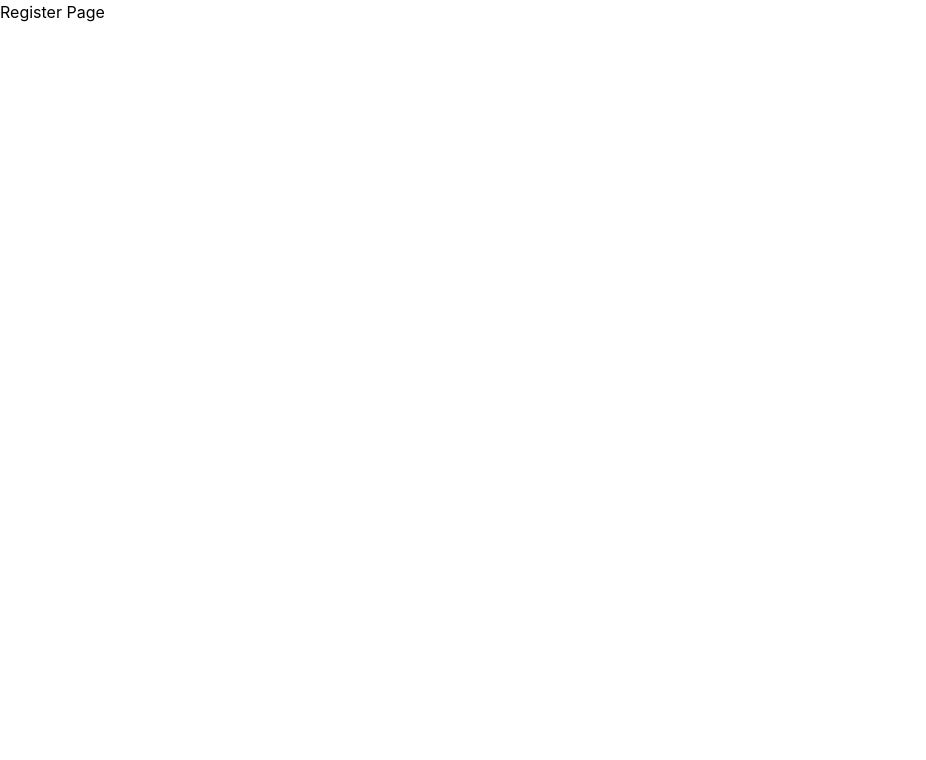
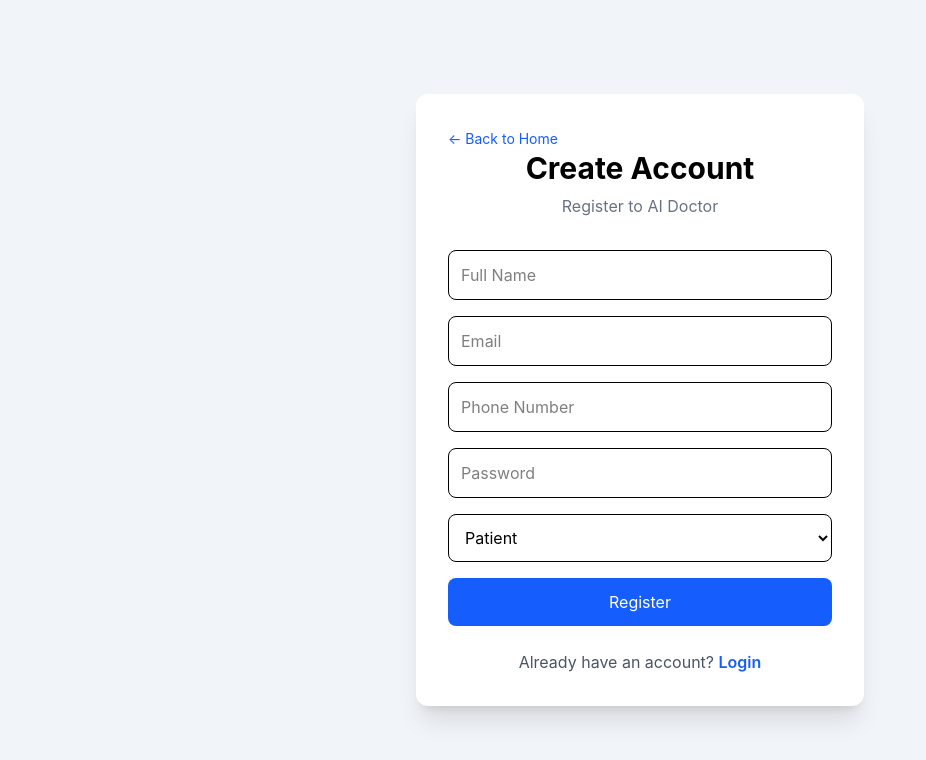
Before and after one commit to thesurajcode/ai-doctor-appointment-health-summary-system, a React (Vite) app in the folder client/: page /register in a window 1280 px wide. Shown: the top 760 px of the page, without its empty margins (0-926 px from the left). Built offline with nearby package versions, Linux system fonts and the light colour scheme.

Commit message:
Enhance authentication UI and improve application navigation

```diff
--- a/client/src/components/doctor/Sidebar.jsx
+++ b/client/src/components/doctor/Sidebar.jsx
@@ -11,12 +11,21 @@ const Sidebar = () => {
   };
 
   return (
-    <aside className="w-64 min-h-screen bg-blue-700 text-white flex flex-col p-6">
+    <aside className="
+w-full
+lg:w-64
+lg:min-h-screen
+bg-blue-700
+text-white
+flex
+flex-col
+p-6
+">
       <h1 className="text-2xl font-bold mb-10">
         🩺 AI Doctor
       </h1>
 
-      <nav className="flex flex-col gap-3 flex-1">
+      <nav className="flex flex-col sm:flex-row lg:flex-col gap-3 flex-1">
 
         <NavLink
           to="/doctor/dashboard"
@@ -48,8 +57,16 @@ const Sidebar = () => {
 
       <button
         onClick={handleLogout}
-        className="mt-auto bg-red-600 hover:bg-red-700 transition rounded-lg py-3 font-semibold"
-      >
+className="
+mt-6
+lg:mt-auto
+bg-red-600
+hover:bg-red-700
+transition
+rounded-lg
+py-3
+font-semibold
+"      >
         Logout
       </button>
     </aside>
--- a/client/src/layouts/DoctorLayout.jsx
+++ b/client/src/layouts/DoctorLayout.jsx
@@ -4,13 +4,13 @@ import TopNavbar from "../components/doctor/TopNavbar";
 
 const DoctorLayout = () => {
   return (
-    <div className="flex min-h-screen bg-slate-100">
+    <div className="flex flex-col lg:flex-row min-h-screen bg-slate-100">
       <Sidebar />
 
       <div className="flex-1">
         <TopNavbar />
 
-        <main className="p-8">
+        <main className="p-4 md:p-6 lg:p-8">
           <Outlet />
         </main>
       </div>
--- a/client/src/layouts/PatientLayout.jsx
+++ b/client/src/layouts/PatientLayout.jsx
@@ -11,16 +11,24 @@ const PatientLayout = () => {
   };
 
   return (
-    <div className="flex min-h-screen bg-slate-100">
+    <div className="flex flex-col lg:flex-row min-h-screen bg-slate-100">
 
       {/* Sidebar */}
-      <aside className="w-64 bg-blue-700 text-white flex flex-col p-6">
-
+<aside
+className="
+w-full
+lg:w-64
+bg-blue-700
+text-white
+flex
+flex-col
+p-6
+">
         <h1 className="text-2xl font-bold mb-8">
           🩺 AI Doctor
         </h1>
 
-        <nav className="flex flex-col gap-3 flex-1">
+        <nav className="flex flex-col sm:flex-row lg:flex-col gap-3 flex-1">
 
           <NavLink
             to="/patient/dashboard"
@@ -77,8 +85,21 @@ const PatientLayout = () => {
       <div className="flex-1">
 
         {/* Navbar */}
-        <header className="bg-white shadow px-8 py-5 flex justify-between">
-          <h2 className="text-3xl font-bold">
+        <header
+className="
+bg-white
+shadow
+px-4
+md:px-6
+lg:px-8
+py-4
+flex
+flex-col
+sm:flex-row
+justify-between
+gap-2
+">
+          <h2 className="text-2xl md:text-3xl font-bold">
             Patient Dashboard
           </h2>
 
@@ -88,7 +109,7 @@ const PatientLayout = () => {
         </header>
 
         {/* Page Content */}
-        <main className="p-8">
+        <main className="p-4 md:p-6 lg:p-8">
           <Outlet />
         </main>
 
--- a/client/src/pages/auth/Login.jsx
+++ b/client/src/pages/auth/Login.jsx
@@ -1,14 +1,15 @@
 import { useState } from "react";
-import { useNavigate } from "react-router-dom";
+import { Link, useNavigate } from "react-router-dom";
 
 import { login } from "../../services/auth.service";
 import useAuth from "../../hooks/useAuth";
 
 const Login = () => {
   const navigate = useNavigate();
+  const { login: loginUser } = useAuth();
 
-  // Get login function from Auth Context
-  const { login: loginUser } = useAuth();
+  const [showPassword, setShowPassword] =
+    useState(false);
 
   const [formData, setFormData] = useState({
     email: "",
@@ -16,10 +17,10 @@ const Login = () => {
   });
 
   const handleChange = (e) => {
-    setFormData({
-      ...formData,
+    setFormData((prev) => ({
+      ...prev,
       [e.target.name]: e.target.value,
-    });
+    }));
   };
 
   const handleSubmit = async (e) => {
@@ -28,15 +29,11 @@ const Login = () => {
     try {
       const response = await login(formData);
 
-      console.log("Login Response:", response);
-
       const token = response.data.token;
       const user = response.data.user;
 
-      // Update Auth Context + Local Storage
       loginUser(user, token);
 
-      // Navigate based on role
       if (user.role === "DOCTOR") {
         navigate("/doctor/dashboard");
       } else {
@@ -46,20 +43,42 @@ const Login = () => {
       console.error(error);
 
       alert(
-        error.response?.data?.message || "Login Failed"
+        error.response?.data?.message ||
+          "Login Failed"
       );
     }
   };
 
   return (
-    <div className="min-h-screen flex items-center justify-center bg-slate-100">
+    <div className="min-h-screen bg-slate-100 flex items-center justify-center px-4 py-8">
+
+      <div className="bg-white shadow-xl rounded-xl w-full max-w-md p-6 md:p-8">
+
+        {/* Back */}
+        <Link
+          to="/"
+          className="text-blue-600 hover:underline text-sm"
+        >
+          ← Back to Home
+        </Link>
+
+        {/* Heading */}
+        <div className="text-center mt-4 mb-8">
+
+          <h1 className="text-3xl md:text-4xl font-bold">
+            🩺 AI Doctor
+          </h1>
+
+          <p className="text-sm md:text-base text-gray-500 mt-2">
+            Welcome Back
+          </p>
+
+        </div>
+
         <form
           onSubmit={handleSubmit}
-        className="bg-white p-8 rounded-xl shadow-lg w-96"
+          className="space-y-5"
         >
-        <h1 className="text-3xl font-bold text-center mb-6">
-          Login
-        </h1>
 
           <input
             type="email"
@@ -67,27 +86,66 @@ const Login = () => {
             placeholder="Enter Email"
             value={formData.email}
             onChange={handleChange}
-          className="w-full border rounded-lg p-3 mb-4"
+            className="w-full border rounded-lg p-3 focus:outline-none focus:ring-2 focus:ring-blue-500"
             required
           />
 
+          <div className="relative">
+
             <input
-          type="password"
+              type={
+                showPassword
+                  ? "text"
+                  : "password"
+              }
               name="password"
               placeholder="Enter Password"
               value={formData.password}
               onChange={handleChange}
-          className="w-full border rounded-lg p-3 mb-6"
+              className="w-full border rounded-lg p-3 pr-14 focus:outline-none focus:ring-2 focus:ring-blue-500"
               required
             />
 
             <button
+              type="button"
+              onClick={() =>
+                setShowPassword(
+                  !showPassword
+                )
+              }
+              className="absolute right-3 top-3 text-sm text-blue-600"
+            >
+              {showPassword
+                ? "Hide"
+                : "Show"}
+            </button>
+
+          </div>
+
+          <button
             type="submit"
-          className="w-full bg-blue-600 text-white p-3 rounded-lg hover:bg-blue-700 transition"
+            className="w-full bg-blue-600 text-white py-3 rounded-lg text-sm md:text-base hover:bg-blue-700 transition"
           >
             Login
           </button>
+
         </form>
+
+        <p className="text-center mt-6 text-sm md:text-base text-gray-600">
+
+          Don't have an account?{" "}
+
+          <Link
+            to="/register"
+            className="text-blue-600 font-semibold hover:underline"
+          >
+            Register
+          </Link>
+
+        </p>
+
+      </div>
+
     </div>
   );
 };
--- a/client/src/pages/auth/Register.jsx
+++ b/client/src/pages/auth/Register.jsx
@@ -1,5 +1,149 @@
+import { useState } from "react";
+import { Link, useNavigate } from "react-router-dom";
+import { register } from "../../services/auth.service";
+
+
 const Register = () => {
-  return <h1>Register Page</h1>;
+  const navigate = useNavigate();
+
+  const [formData, setFormData] = useState({
+    name: "",
+    email: "",
+    phone: "",
+    password: "",
+    role: "PATIENT",
+  });
+
+  const handleChange = (e) => {
+    setFormData({
+      ...formData,
+      [e.target.name]: e.target.value,
+    });
+  };
+
+  const handleSubmit = async (e) => {
+    e.preventDefault();
+
+    try {
+      await register(formData);
+
+      alert("Registration Successful!");
+
+      navigate("/login");
+    } catch (error) {
+      console.error(error);
+
+      alert(
+        error.response?.data?.message ||
+          "Registration Failed"
+      );
+    }
+  };
+
+  return (
+
+    <div className="min-h-screen bg-slate-100 flex items-center justify-center px-4 py-8">
+
+      <div className="bg-white shadow-xl rounded-xl w-full max-w-md p-6 md:p-8">
+       <Link
+             to="/"
+              className="text-blue-600 hover:underline text-sm"
+        >
+             ← Back to Home
+       </Link>
+
+        <h1 className="text-3xl font-bold text-center mb-2">
+          Create Account
+        </h1>
+
+        <p className="text-center text-sm md:text-base text-gray-500 mb-8">
+          Register to AI Doctor
+        </p>
+
+        <form
+          onSubmit={handleSubmit}
+          className="space-y-4"
+        >
+
+          <input
+            type="text"
+            name="name"
+            placeholder="Full Name"
+            value={formData.name}
+            onChange={handleChange}
+            className="w-full border rounded-lg p-3 text-sm md:text-base focus:outline-none focus:ring-2 focus:ring-blue-500"
+            required
+          />
+
+
+          <input
+            type="email"
+            name="email"
+            placeholder="Email"
+            value={formData.email}
+            onChange={handleChange}
+            className="w-full border rounded-lg p-3 text-sm md:text-base focus:outline-none focus:ring-2 focus:ring-blue-500"
+            required
+          />
+
+          <input
+            type="text"
+            name="phone"
+            placeholder="Phone Number"
+            value={formData.phone}
+            onChange={handleChange}
+            className="w-full border rounded-lg p-3 text-sm md:text-base focus:outline-none focus:ring-2 focus:ring-blue-500"
+            required
+          />
+
+          <input
+            type="password"
+            name="password"
+            placeholder="Password"
+            value={formData.password}
+            onChange={handleChange}
+            className="w-full border rounded-lg p-3 text-sm md:text-base focus:outline-none focus:ring-2 focus:ring-blue-500"
+            required
+          />
+
+          <select
+            name="role"
+            value={formData.role}
+            onChange={handleChange}
+            className="w-full border rounded-lg p-3 text-sm md:text-base focus:outline-none focus:ring-2 focus:ring-blue-500"
+          >
+            <option value="PATIENT">
+              Patient
+            </option>
+
+            <option value="DOCTOR">
+              Doctor
+            </option>
+          </select>
+
+          <button
+            type="submit"
+            className="w-full bg-blue-600 text-white py-3 rounded-lg text-sm md:text-base hover:bg-blue-700 transition"
+          >
+            Register
+          </button>
+
+        </form>
+
+        <p className="text-center mt-6 text-sm md:text-base text-gray-600">
+          Already have an account?{" "}
+          <Link
+            to="/login"
+            className="text-blue-600 font-semibold hover:underline"
+          >
+            Login
+          </Link>
+        </p>
+
+      </div>
+
+    </div>
+  );
 };
 
 export default Register;
```
Also changed, not shown: client/src/pages/shared/Home.jsx (+8 -8 lines). Lines whose indentation alone changed are shown as unchanged.
